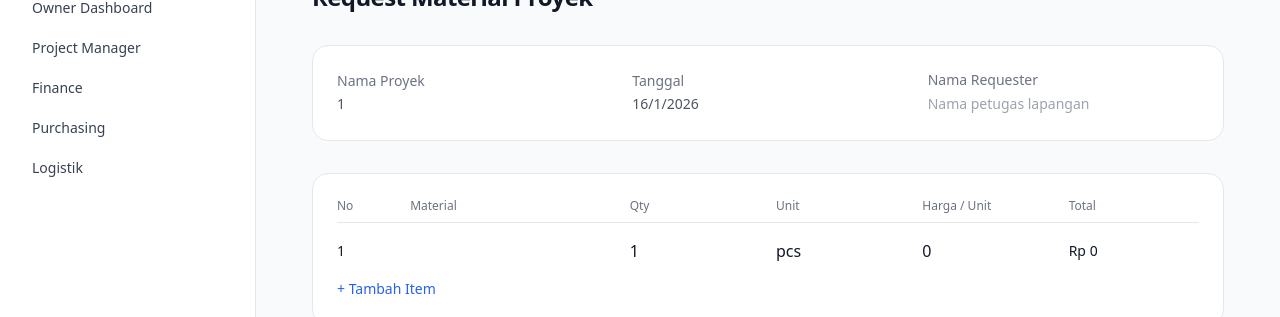
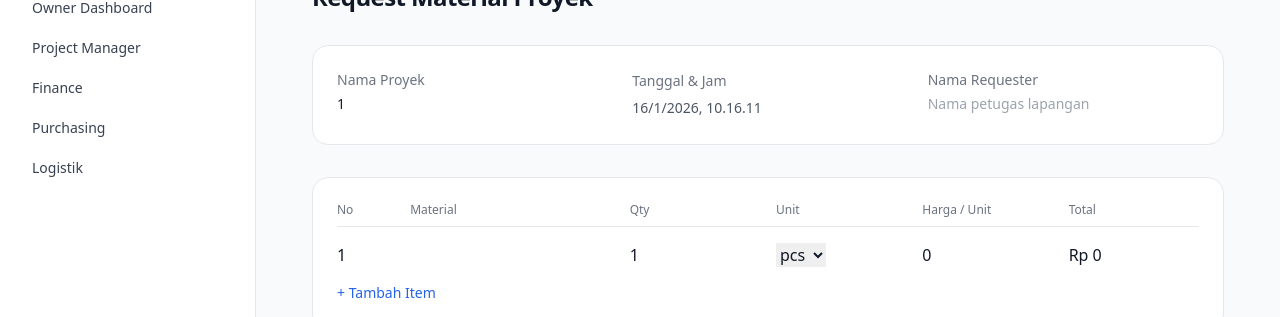
Before and after one commit to herlan-syihabudin/Bhaskara, a Next.js app: page /dashboard/projects/1/request-material in a window 1280 px wide. Shown: the part 196-513 px from the top of the page. Built offline with nearby package versions, Linux system fonts and the light colour scheme.

Commit message:
Update page.tsx

```diff
--- a/app/dashboard/projects/[id]/request-material/page.tsx
+++ b/app/dashboard/projects/[id]/request-material/page.tsx
@@ -16,15 +16,33 @@ type ItemInput = {
 };
 
 /* ======================
+   CONST
+====================== */
+const UNIT_OPTIONS = [
+  "pcs",
+  "unit",
+  "bh",
+  "m",
+  "m²",
+  "m³",
+  "kg",
+  "sak",
+  "set",
+];
+
+/* ======================
    PAGE
 ====================== */
 export default function RequestMaterialPage() {
   const params = useParams<{ id: string }>();
   const router = useRouter();
 
-  const today = new Date().toLocaleDateString("id-ID");
+  const now = new Date();
+  const tanggalJam = now.toLocaleString("id-ID");
 
+  const [projectName, setProjectName] = useState(params.id);
   const [requester, setRequester] = useState("");
+
   const [items, setItems] = useState<ItemInput[]>([
     { name: "", qty: 1, unit: "pcs", estimasiHarga: 0 },
   ]);
@@ -63,6 +81,11 @@ export default function RequestMaterialPage() {
   );
 
   function submitRequest() {
+    if (!projectName.trim()) {
+      alert("Nama proyek wajib diisi");
+      return;
+    }
+
     if (!requester.trim()) {
       alert("Nama requester wajib diisi");
       return;
@@ -73,7 +96,7 @@ export default function RequestMaterialPage() {
       return;
     }
 
-    addMaterialRequest(params.id, validItems);
+    addMaterialRequest(projectName, validItems);
 
     alert("Material Request berhasil dikirim ke Purchasing");
     router.push(`/dashboard/projects/${params.id}`);
@@ -97,13 +120,17 @@ export default function RequestMaterialPage() {
       {/* INFO */}
       <div className="card p-6 grid grid-cols-3 gap-6 text-sm">
         <div>
-          <p className="text-gray-500">Nama Proyek</p>
-          <p className="font-medium">{params.id}</p>
+          <label className="text-gray-500">Nama Proyek</label>
+          <input
+            className="input mt-1"
+            value={projectName}
+            onChange={(e) => setProjectName(e.target.value)}
+          />
         </div>
 
         <div>
-          <p className="text-gray-500">Tanggal</p>
-          <p className="font-medium">{today}</p>
+          <p className="text-gray-500">Tanggal & Jam</p>
+          <p className="font-medium mt-1">{tanggalJam}</p>
         </div>
 
         <div>
@@ -119,7 +146,6 @@ export default function RequestMaterialPage() {
 
       {/* TABLE */}
       <div className="card p-6 space-y-4">
-        {/* HEADER ROW */}
         <div className="grid grid-cols-12 gap-4 text-xs text-gray-500 border-b pb-2">
           <div className="col-span-1">No</div>
           <div className="col-span-3">Material</div>
@@ -131,7 +157,7 @@ export default function RequestMaterialPage() {
 
         {items.map((item, i) => (
           <div key={i} className="grid grid-cols-12 gap-4 items-center">
-            <div className="col-span-1 text-sm">{i + 1}</div>
+            <div className="col-span-1">{i + 1}</div>
 
             <div className="col-span-3">
               <input
@@ -146,6 +172,7 @@ export default function RequestMaterialPage() {
             <div className="col-span-2">
               <input
                 type="number"
+                min={0}
                 className="input"
                 value={item.qty}
                 onChange={(e) =>
@@ -155,18 +182,25 @@ export default function RequestMaterialPage() {
             </div>
 
             <div className="col-span-2">
-              <input
+              <select
                 className="input"
                 value={item.unit}
                 onChange={(e) =>
                   updateItem(i, "unit", e.target.value)
                 }
-              />
+              >
+                {UNIT_OPTIONS.map((u) => (
+                  <option key={u} value={u}>
+                    {u}
+                  </option>
+                ))}
+              </select>
             </div>
 
             <div className="col-span-2">
               <input
                 type="number"
+                min={0}
                 className="input"
                 value={item.estimasiHarga}
                 onChange={(e) =>
@@ -179,7 +213,7 @@ export default function RequestMaterialPage() {
               />
             </div>
 
-            <div className="col-span-2 text-sm font-medium">
+            <div className="col-span-2 font-medium">
               Rp {(item.qty * item.estimasiHarga).toLocaleString("id-ID")}
             </div>
           </div>
@@ -192,8 +226,7 @@ export default function RequestMaterialPage() {
 
       {/* TOTAL */}
       <div className="text-right text-lg font-semibold">
-        Total Estimasi:{" "}
-        Rp {totalEstimasi.toLocaleString("id-ID")}
+        Total Estimasi: Rp {totalEstimasi.toLocaleString("id-ID")}
       </div>
 
       {/* ACTION */}
```
